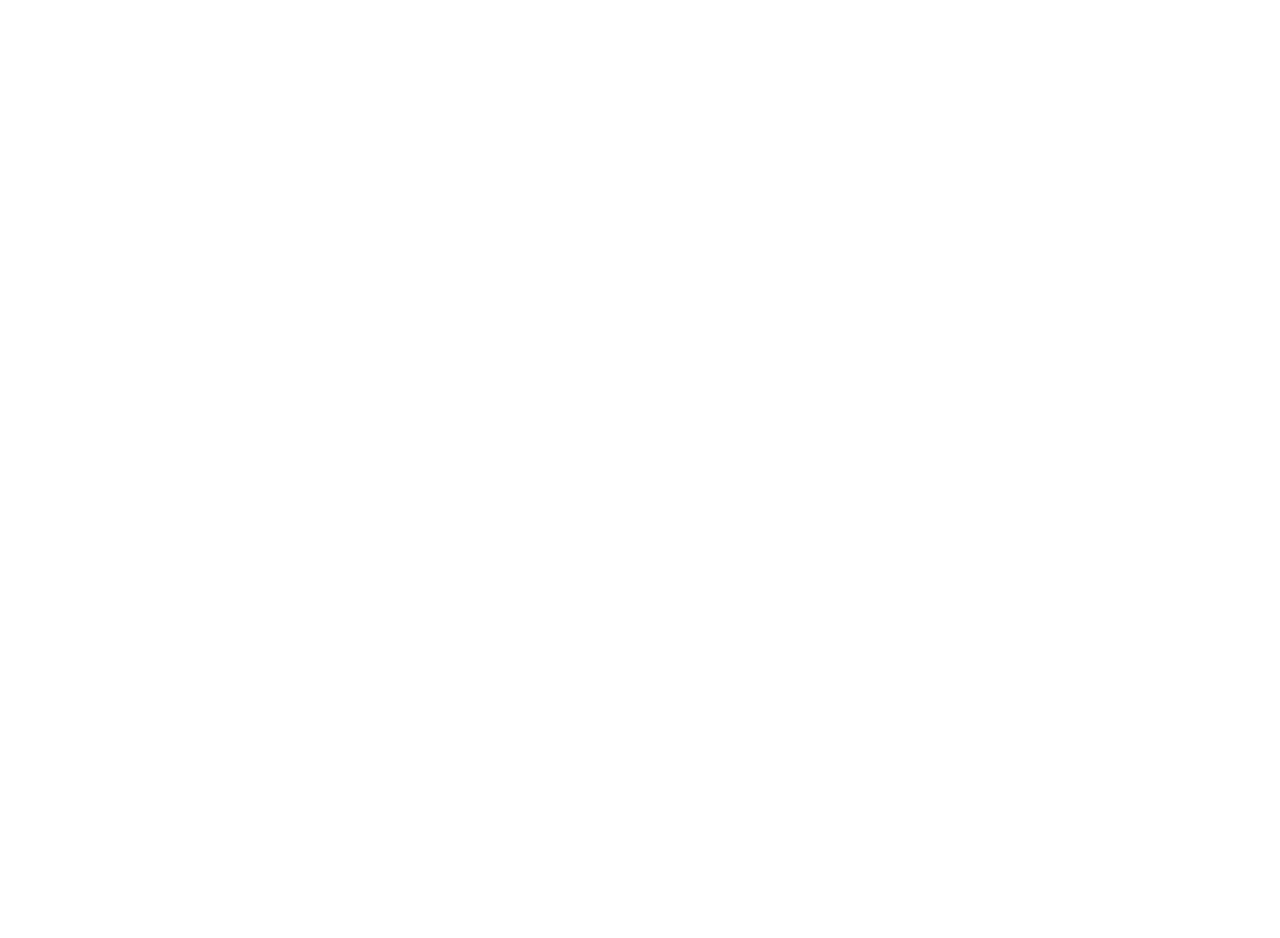
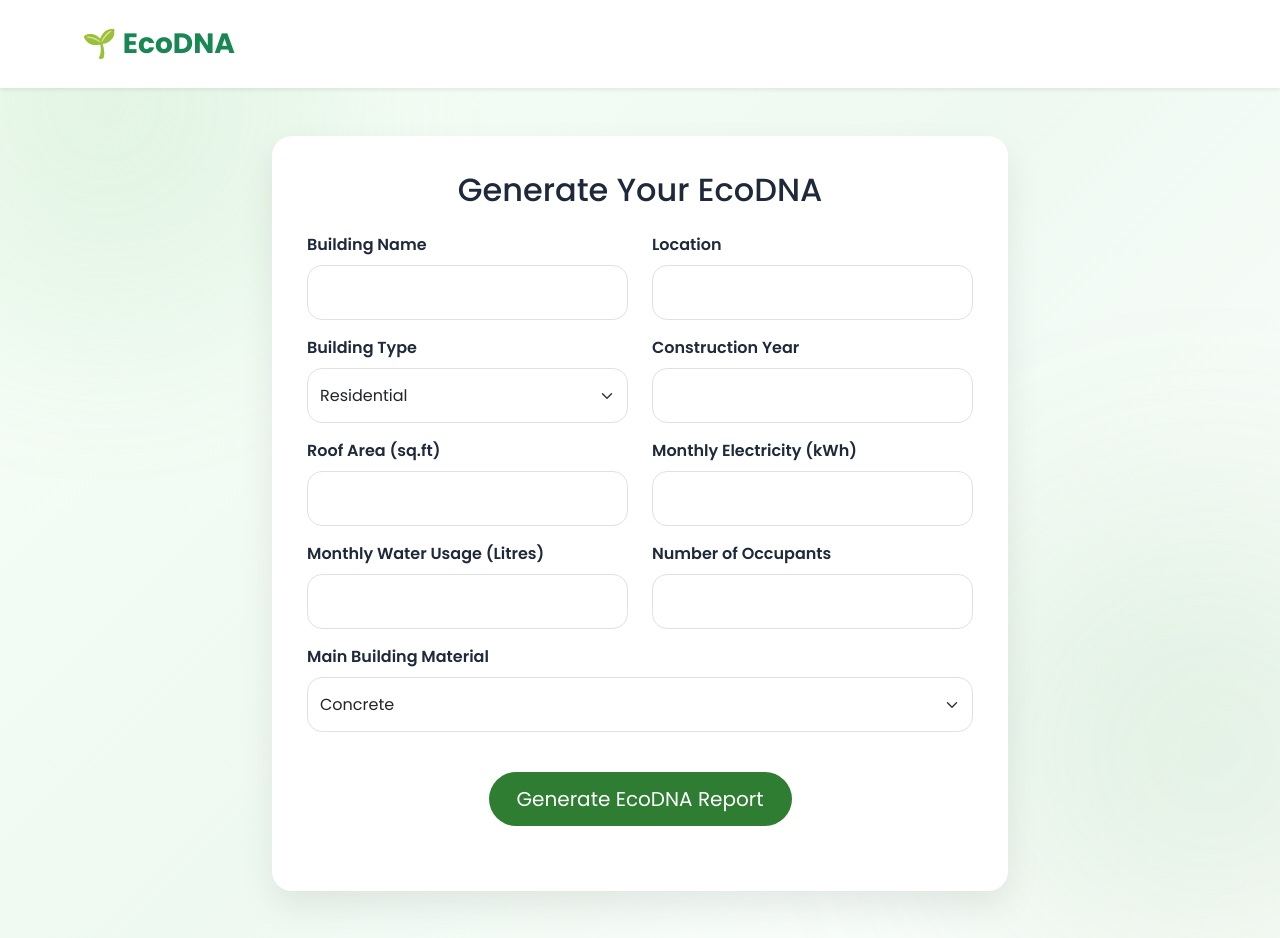
Before and after one commit to charanhub888-star/ECODNA, a plain HTML site: page frontend/create.html in a window 1280 px wide. Before the commit the page ends 800 px from the top, so only its background shows below. Drawn offline with nearby package versions, Linux system fonts and the light colour scheme.

Commit message:
Completed EcoDNA Dashboard

```diff
--- a/frontend/create.html
+++ b/frontend/create.html
@@ -0,0 +1,176 @@
+<!DOCTYPE html>
+<html lang="en">
+
+<head>
+
+<meta charset="UTF-8">
+<meta name="viewport" content="width=device-width, initial-scale=1.0">
+
+<title>Create EcoDNA</title>
+
+<link href="https://cdn.jsdelivr.net/npm/bootstrap@5.3.3/dist/css/bootstrap.min.css" rel="stylesheet">
+
+<link rel="stylesheet" href="css/style.css">
+
+<link rel="stylesheet"
+href="https://cdnjs.cloudflare.com/ajax/libs/font-awesome/6.5.2/css/all.min.css">
+
+</head>
+
+<body>
+
+<nav class="navbar navbar-expand-lg bg-white shadow-sm">
+
+<div class="container">
+
+<a class="navbar-brand fw-bold text-success fs-3" href="index.html">
+
+🌱 EcoDNA
+
+</a>
+
+</div>
+
+</nav>
+
+<section class="py-5">
+
+<div class="container">
+
+<div class="row justify-content-center">
+
+<div class="col-lg-8">
+
+<div class="dashboard-box">
+
+<h2 class="text-center mb-4">
+
+Generate Your EcoDNA
+
+</h2>
+
+<form id="ecoForm">
+
+<div class="row">
+
+<div class="col-md-6 mb-3">
+
+<label>Building Name</label>
+
+<input type="text" class="form-control" required>
+
+</div>
+
+<div class="col-md-6 mb-3">
+
+<label>Location</label>
+
+<input type="text" class="form-control" required>
+
+</div>
+
+<div class="col-md-6 mb-3">
+
+<label>Building Type</label>
+
+<select class="form-select">
+
+<option>Residential</option>
+
+<option>Commercial</option>
+
+<option>Industrial</option>
+
+<option>Educational</option>
+
+</select>
+
+</div>
+
+<div class="col-md-6 mb-3">
+
+<label>Construction Year</label>
+
+<input type="number" class="form-control">
+
+</div>
+
+<div class="col-md-6 mb-3">
+
+<label>Roof Area (sq.ft)</label>
+
+<input type="number" class="form-control">
+
+</div>
+
+<div class="col-md-6 mb-3">
+
+<label>Monthly Electricity (kWh)</label>
+
+<input type="number" class="form-control">
+
+</div>
+
+<div class="col-md-6 mb-3">
+
+<label>Monthly Water Usage (Litres)</label>
+
+<input type="number" class="form-control">
+
+</div>
+
+<div class="col-md-6 mb-3">
+
+<label>Number of Occupants</label>
+
+<input type="number" class="form-control">
+
+</div>
+
+<div class="col-md-12 mb-3">
+
+<label>Main Building Material</label>
+
+<select class="form-select">
+
+<option>Concrete</option>
+
+<option>Brick</option>
+
+<option>Steel</option>
+
+<option>Wood</option>
+
+</select>
+
+</div>
+
+<div class="col-12 mt-4 text-center">
+
+<button class="btn btn-success btn-lg px-5">
+
+Generate EcoDNA Report
+
+</button>
+
+</div>
+
+</div>
+
+</form>
+
+</div>
+
+</div>
+
+</div>
+
+</div>
+
+</section>
+
+<script src="js/main.js"></script>
+
+</body>
+
+</html>
--- a/frontend/css/style.css
+++ b/frontend/css/style.css
@@ -675,3 +675,57 @@
 font-weight:700;
 
 }
+/* FORM */
+
+form label{
+
+font-weight:600;
+
+margin-bottom:8px;
+
+}
+
+.form-control,
+.form-select{
+
+height:55px;
+
+border-radius:15px;
+
+}
+
+.form-control:focus,
+.form-select:focus{
+
+box-shadow:none;
+
+border:2px solid #2E7D32;
+
+}
+.dashboard-box{
+
+background:white;
+
+padding:35px;
+
+border-radius:20px;
+
+box-shadow:0 15px 35px rgba(0,0,0,.08);
+
+margin-bottom:30px;
+
+}
+
+.progress{
+
+height:18px;
+
+border-radius:30px;
+
+}
+
+.progress-bar{
+
+font-weight:bold;
+
+}
```
Also changed, not shown: frontend/dashboard.html (+247 -0 lines).
